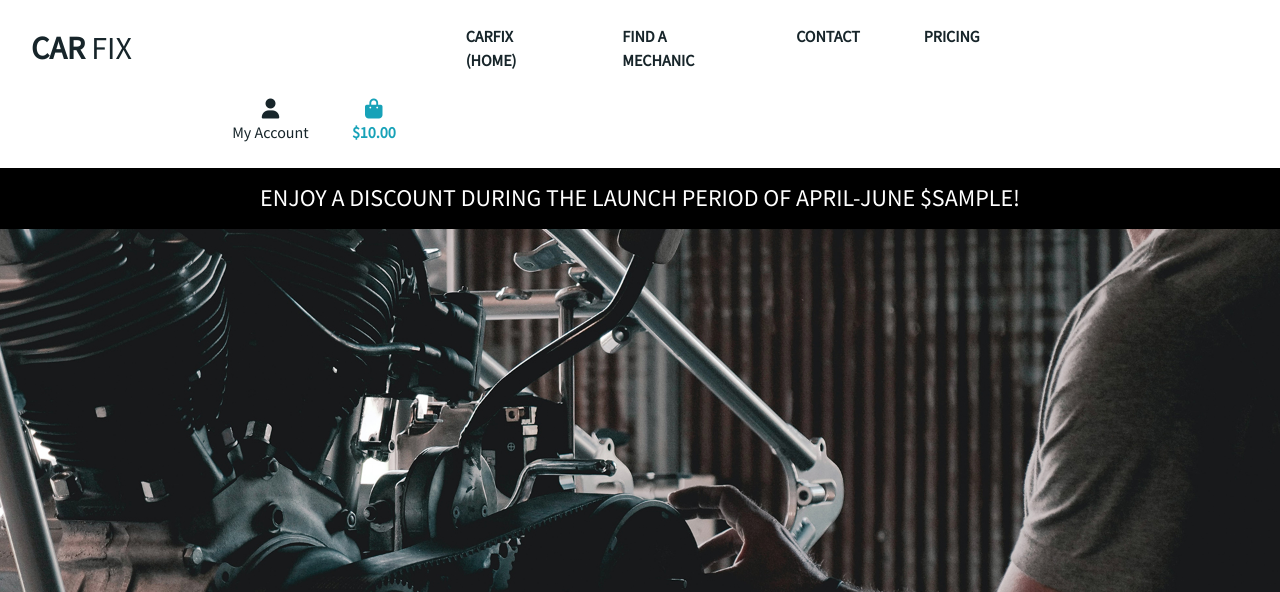
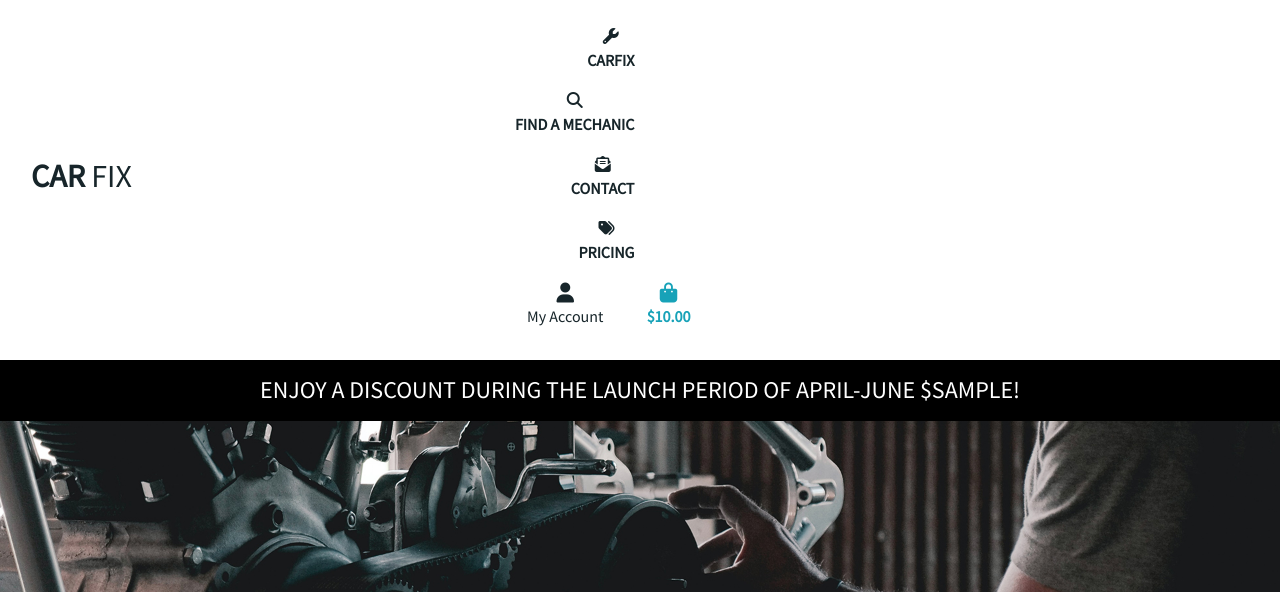
Before and after one commit to Code-Institute-Submissions/asforrest-Milestone-4-CarFix_JulyResub, a Django app: template templates/base.html in a window 1280 px wide. Shown: the top 592 px of the page. Run offline with Django 3.2, Linux system fonts and the light colour scheme; the template is opened without the code that fills it: most values are stand-ins (such as "Sample title", 1, 10 or a date in 2020); some libraries are stand-ins or nearby versions.

Commit message:
Changed App header to reflect style

```diff
--- a/templates/base.html
+++ b/templates/base.html
@@ -43,51 +43,14 @@
             </div>
 
 
-            <div class="col-12 col-lg-6 bg-white my-auto py-1 py-lg-0">
+            <div class="col-12 col-lg-8 my-auto py-1 py-lg-0">
                 <nav class="navbar navbar-expand-lg navbar-light">
                     {% include 'includes/main-nav.html' %}
                 </nav>
             </div>
 
 
-            <div class="col-12 col-lg-4 my-auto py-1 py-lg-0">
-                <ul class="list-inline list-unstyled text-center text-lg-right my-0">
-                    <li class="list-inline-item dropdown">
-                        <a class="text-dark nav-link" href="#" id="user-options" data-toggle="dropdown" aria-haspopup="true" aria-expanded="false">
-                            <div class="text-center">
-                                <div><i class="fas fa-user fa-lg"></i></div>
-                                <p class="my-0">My Account</p>
-                            </div>
-                        </a>
-                        <div class="dropdown-menu border-0" aria-labelledby="user-options">
-                            {% if request.user.is_authenticated %}
-                                {% if request.user.is_superuser %}
-                                    <a href="" class="dropdown-item">Product Management</a>
-                                {% endif %}
-                                <a href="" class="dropdown-item">My Profile</a>
-                                <a href="{% url 'account_logout' %}" class="dropdown-item">Logout</a>
-                            {% else %}
-                                <a href="{% url 'account_signup' %}" class="dropdown-item">Register</a>
-                                <a href="{% url 'account_login' %}" class="dropdown-item">Login</a>
-                            {% endif %}
-                        </div>
-                    </li>
-                    <li class="list-inline-item">
-                        <a class="{% if grand_total %}text-info font-weight-bold{% else %}text-dark{% endif %} nav-link" href="">
-                            <div class="text-center">
-                                <div><i class="fas fa-shopping-bag fa-lg"></i></div>
-                                <p class="my-0">
-                                    {% if grand_total %}
-                                        ${{ grand_total|floatformat:2 }}
-                                    {% else %}
-                                        $0.00
-                                    {% endif %}
-                                </p>
-                            </div>
-                        </a>
-                    </li>
-                </ul>
-            </div>
+
         </div>
         <div class="row bg-white">
             <nav class="navbar navbar-expand-lg navbar-light w-100">
--- a/templates/includes/main-nav.html
+++ b/templates/includes/main-nav.html
@@ -1,44 +1,77 @@
-<div class="collapse navbar-collapse" id="main-nav">
-    <ul class="navbar-nav w-auto mx-auto">
-        <li class="nav-item dropdown">
-            <a class="logo-font font-weight-bold nav-link text-dark mr-5" href="{% url 'home' %}" id="carfix-link" data-toggle="dropdown" aria-haspopup="true" aria-expanded="false">
-                CarFix (Home)
-            </a>
-            <div class="dropdown-menu border-0" aria-labelledby="carfix-link">
-                <a href="" class="dropdown-item">About CarFix</a>
-                <a href="" class="dropdown-item ">Plan a demo</a>
-                <a href="" class="dropdown-item ">Plans & Pricing</a>
+<div class="col-12 col-lg-4 my-auto py-1 py-lg-0">
+                <ul class="list-inline list-unstyled text-center text-lg-right my-0">
+
+
+                    <li class="list-inline-item">
+                        <a class="logo-font font-weight-bold nav-link text-dark mr-5" href="#" id="find-mechanic-link" data-toggle="dropdown" aria-haspopup="true" aria-expanded="false">
+                            <div class="text-center">
+                                <div><i class="fas fa-wrench"></i></div>
+                                <p class="my-0">CarFix</p>
                             </div>
-        </li>
-
-        <!-- Opted for dropdown tag to keep uniform look
-        <li class="nav-item d-block d-md-none">
-            <a class="logo-font font-weight-bold nav-link text-dark mr-5" href="" id="mechanic-link">
-                Find a mechanic
-            </a>
-        </li>
-        -->
-
-        <li class="nav-item dropdown">
-            <a class="logo-font font-weight-bold nav-link text-dark mr-5" href="#" id="mechanic-link2" data-toggle="dropdown" aria-haspopup="true" aria-expanded="false">
-                Find a mechanic
                         </a>
                     </li>
 
-        <li class="nav-item dropdown">
+
+                    <li class="list-inline-item">
+                        <a class="logo-font font-weight-bold nav-link text-dark mr-5" href="#" id="find-mechanic-link" data-toggle="dropdown" aria-haspopup="true" aria-expanded="false">
+                            <div class="text-center">
+                                <div><i class="fas fa-search"></i></div>
+                                <p class="my-0">Find a Mechanic</p>
+                            </div>
+                        </a>
+                    </li>
+
+
+                    <li class="list-inline-item">
                         <a class="logo-font font-weight-bold nav-link text-dark mr-5" href="#" id="contact-link" data-toggle="dropdown" aria-haspopup="true" aria-expanded="false">
-                Contact
+                            <div class="text-center">
+                                <div><i class="fas fa-envelope-open-text"></i></div>
+                                <p class="my-0">Contact</p>
+                            </div>
                         </a>
-            <div class="dropdown-menu border-0" aria-labelledby="contact-link">
-                <a href="" class="dropdown-item">Contact Form</a>
-                <a href="" class="dropdown-item">WhatsApp</a>
-                <a href="" class="dropdown-item">Email</a>
+                    </li>
+
+
+                    <li class="list-inline-item">
+                        <a class="logo-font font-weight-bold nav-link text-dark mr-5" href="#" id="pricing-link" data-toggle="dropdown" aria-haspopup="true" aria-expanded="false">
+                            <div class="text-center">
+                                <div><i class="fas fa-tags"></i></div>
+                                <p class="my-0">Pricing</p>
+                            </div>
+                        </a>
+                    </li>
+                    <li class="list-inline-item dropdown">
+                        <a class="text-dark nav-link" href="#" id="user-options" data-toggle="dropdown" aria-haspopup="true" aria-expanded="false">
+                            <div class="text-center">
+                                <div><i class="fas fa-user fa-lg"></i></div>
+                                <p class="my-0">My Account</p>
+                            </div>
+                        </a>
+                        <div class="dropdown-menu border-0" aria-labelledby="user-options">
+                            {% if request.user.is_authenticated %}
+                                {% if request.user.is_superuser %}
+                                    <a href="" class="dropdown-item">Product Management</a>
+                                {% endif %}
+                                <a href="" class="dropdown-item">My Profile</a>
+                                <a href="{% url 'account_logout' %}" class="dropdown-item">Logout</a>
+                            {% else %}
+                                <a href="{% url 'account_signup' %}" class="dropdown-item">Register</a>
+                                <a href="{% url 'account_login' %}" class="dropdown-item">Login</a>
+                            {% endif %}
                         </div>
                     </li>
-
-        <li class="nav-item dropdown">
-            <a class="logo-font font-weight-bold nav-link text-dark mr-5" href="#" id="pricing-link2" data-toggle="dropdown" aria-haspopup="true" aria-expanded="false">
-                Pricing
+                    <li class="list-inline-item">
+                        <a class="{% if grand_total %}text-info font-weight-bold{% else %}text-dark{% endif %} nav-link" href="">
+                            <div class="text-center">
+                                <div><i class="fas fa-shopping-bag fa-lg"></i></div>
+                                <p class="my-0">
+                                    {% if grand_total %}
+                                        ${{ grand_total|floatformat:2 }}
+                                    {% else %}
+                                        $0.00
+                                    {% endif %}
+                                </p>
+                            </div>
                         </a>
                     </li>
                 </ul>
```
Also changed, not shown: ATTRIBUTION.md (added), media/Logos/CarFix-Logo.png (added), templates/includes/main-nav-original.html (added), 1 other file. Lines whose indentation alone changed are shown as unchanged.
